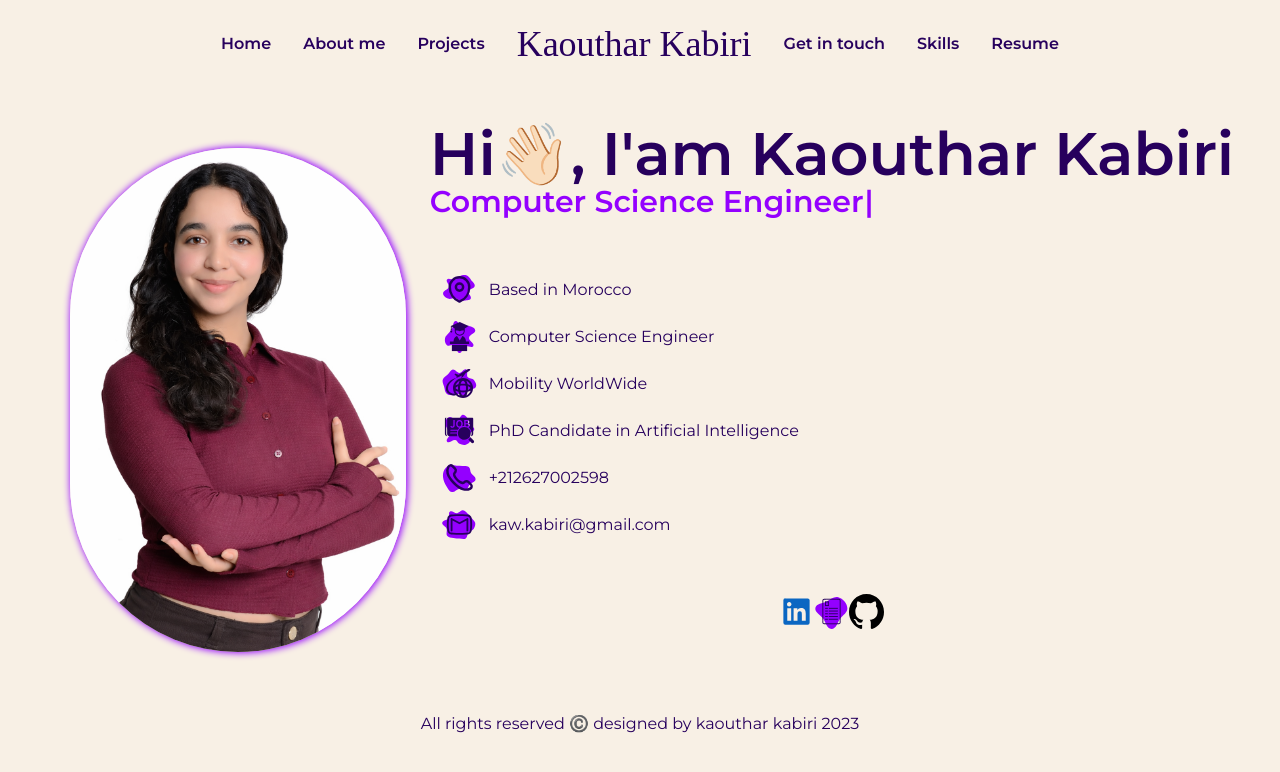
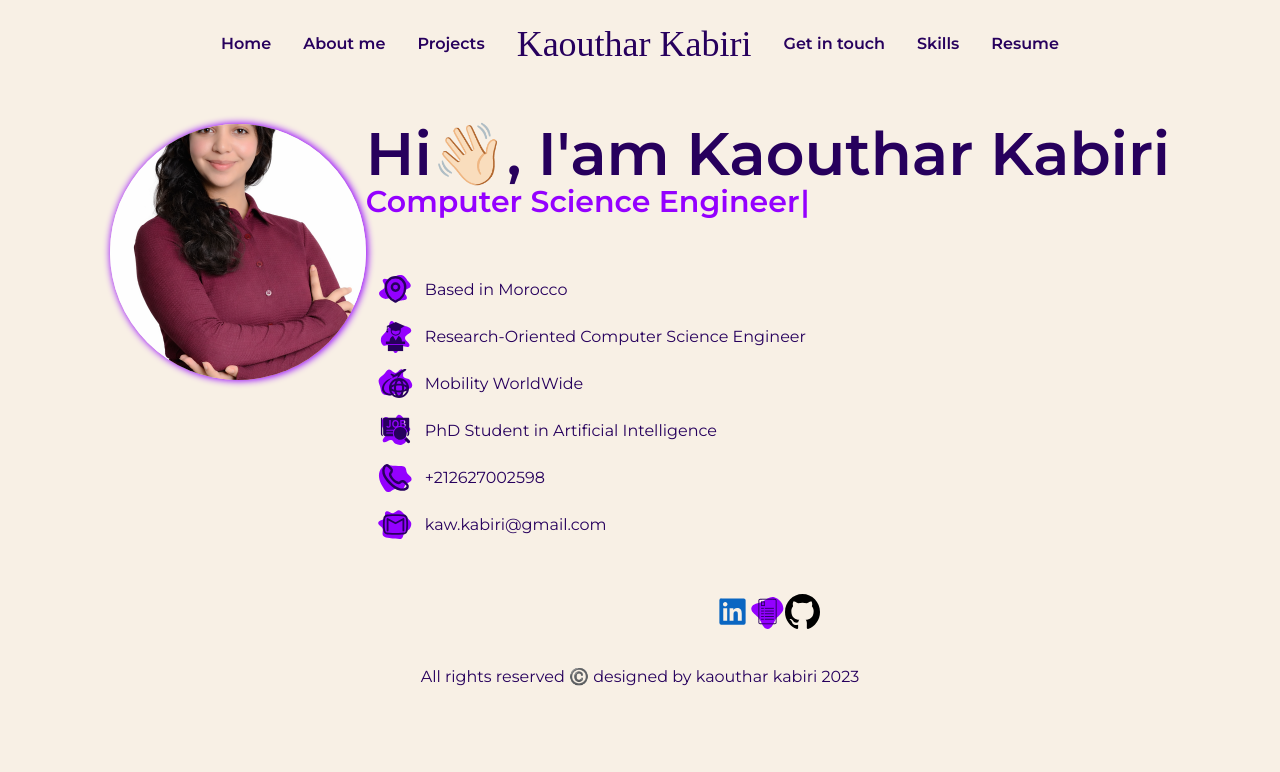
Before and after one commit to kawthar-tor/portfolio, a React (Vite) app: page / in a window 1280 px wide. Shown: the top 772 px of the page. Built offline with nearby package versions, Linux system fonts and the light colour scheme; a web font is replaced by a local one; what tailwindcss-animated would draw is missing.

Commit message:
Update resume

```diff
--- a/index.html
+++ b/index.html
@@ -12,7 +12,6 @@
   window.dataLayer = window.dataLayer || [];
   function gtag(){dataLayer.push(arguments);}
   gtag('js', new Date());
-
   gtag('config', 'G-6HVRQK3BKY');
 </script>
   <body>
--- a/src/assets/index.js
+++ b/src/assets/index.js
@@ -67,7 +67,7 @@ import webpickLogo from './webPickLogo.png';
 import workbench from './workbench.svg';
 import xampp from './xampp.svg';
 import yellowCircle from './yellowCircle.svg';
-import CVpdf from './Kaouthar-Kabiri-CV.pdf';
+import CVpdf from './ai-research-portfolio.pdf';
 import mri2Mesh from './Mri2Mesh.png';
 import boneFratureDetector from './boneFratureDetector.png';
 import pneumoniaDetector from './pneumoniaDetector.png';
--- a/src/components/Home.jsx
+++ b/src/components/Home.jsx
@@ -5,10 +5,10 @@ import Typewriter from 'typewriter-effect';
 function Home() {
   return (
     <div className='flex flex-wrap md:flex-nowrap justify-center'>
-      <div className='p-6 max-w-sm'>
+      <div className='w-64 h-64 overflow-hidden rounded-full shadow-skillCard'>
         {
           profile.map((picture) => (
-            <img className='rounded-full w-auto h-auto shadow-skillCard' key={picture.id} src={picture.link} alt={picture.id} />
+            <img className='w-full h-full object-cover' key={picture.id} src={picture.link} alt={picture.id} />
           ))
         }
       </div>
--- a/src/components/Resume.jsx
+++ b/src/components/Resume.jsx
@@ -4,10 +4,8 @@ import { Document, Page, pdfjs } from "react-pdf";
 import 'react-pdf/dist/esm/Page/AnnotationLayer.css';
 import 'react-pdf/dist/esm/Page/TextLayer.css';
 import { download } from '../assets';
-pdfjs.GlobalWorkerOptions.workerSrc = new URL(
-  'pdfjs-dist/build/pdf.worker.min.js',
-  import.meta.url
-).toString();
+pdfjs.GlobalWorkerOptions.workerSrc =
+  `https://unpkg.com/pdfjs-dist@${pdfjs.version}/build/pdf.worker.min.js`;
 
 function Resume() {
   return (
--- a/src/constants/index.js
+++ b/src/constants/index.js
@@ -119,7 +119,7 @@ export const introductionItems = [
   },
   {
     id: "item2",
-    title: "PHD Candidate in AI for HealthCare",
+    title: "PhD Student in AI for HealthCare",
   },
   {
     id: "item3",
@@ -127,7 +127,7 @@ export const introductionItems = [
   },
   {
     id: "item4",
-    title: "Strategic Thinker | Chess Enthusiast",
+    title: "Strategic Thinker | Chess Puzzles Enthusiast",
   },
 ];
 
@@ -138,7 +138,7 @@ export const introductionParagraphs = [
   },
   {
     icon: school,
-    title: "Computer Science Engineer",
+    title: "Research-Oriented Computer Science Engineer",
   },
   {
     icon: mobility,
@@ -146,7 +146,7 @@ export const introductionParagraphs = [
   },
   {
     icon: professionalStatus,
-    title: "PhD Candidate in Artificial Intelligence",
+    title: "PhD Student in Artificial Intelligence",
   },
   {
     icon: phone,
@@ -183,7 +183,7 @@ export const overviewElements = [
     userName: "KaoutharKabiri",
     fileName: "aboutKaouthar",
     content: `
-I am <i>Kaouthar Kabiri</i>, a 24-year-old PhD Candidate in Artificial Intelligence for Healthcare and Clinical Decision Support.<br/><br/>
+I am <i>Kaouthar Kabiri</i>, a 24-year-old PhD Student in Artificial Intelligence for Healthcare and Clinical Decision Support.<br/><br/>
 
 Throughout my academic journey, I have built a strong foundation in computer science, complemented by hands-on experience in both web technologies and data science.<br/>
 I have worked with modern frameworks such as React, Node.js, and Express.js to design and develop efficient, scalable, and user-centered applications.<br/><br/>
@@ -561,17 +561,17 @@ export const projects = [
 // Skills
 
 export const professionalTitles = [
-  "PhD Candidate in AI for Healthcare",
+  "PhD Student in AI for Healthcare",
   "Software Engineer",
-  "Applied Data Science",
-  "Researcher",
+  "Research-Oriented Computer Science Engineer",
+  "Applied AI & Data Science Researcher",
 ];
 
 export const professionalSkillsOverview = {
   userName: "KaoutharKabiri",
   fileName: "professionnalSkills",
   content:
-    "I am a PhD candidate in Artificial Intelligence for Healthcare, driven by curiosity and a strong interest in understanding how computational methods can be translated into impactful, real-world solutions. My background in computer science and software engineering enables me to design robust systems, with a particular focus on AI-driven decision support and responsible innovation in healthcare.",
+    "I am a PhD student in Artificial Intelligence for Healthcare, driven by curiosity and a strong interest in understanding how computational methods can be translated into impactful, real-world solutions. My background in computer science and software engineering enables me to design robust systems, with a particular focus on AI-driven decision support and responsible innovation in healthcare.",
 };
 
 export const technologies = [
```
Also changed, not shown: 2 other files (tests, documents, lock files or other folders).
